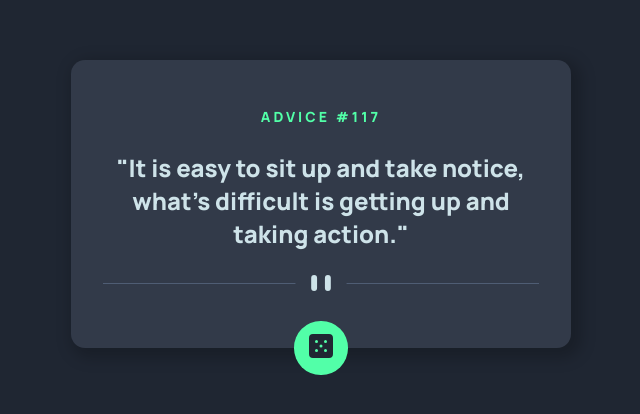
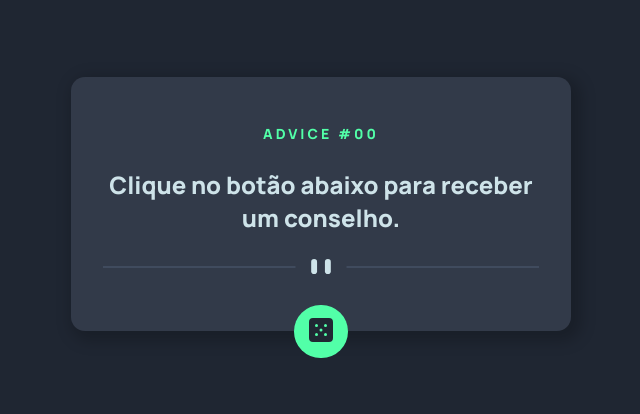
Before and after one commit to DiogoSilas/adviceGenerator, a plain HTML site: page index.html in a window 1280 px wide. Shown: the part 196-610 px from the top of the page, without its empty margins (319-959 px from the left). Drawn offline with Linux system fonts and the light colour scheme.

Commit message:
Modificação no texto inicial do cartão.

```diff
--- a/index.html
+++ b/index.html
@@ -20,8 +20,8 @@
 <body>
     <main class="main-container">
         <section class="card">
-            <h1 class="title">ADVICE #<span id="number-advice">117</span></h1>
-            <p id="advice-display" class="advice">"It is easy to sit up and take notice, what's difficult is getting up and taking action."</p>
+            <h1 class="title">ADVICE #<span id="number-advice">00</span></h1>
+            <p id="advice-display" class="advice">Clique no botão abaixo para receber um conselho.</p>
             <img class="img-divider" src="./src/images/pattern-divider-desktop.svg">
             <button id="btn-advice" class="btn-advice">
                 <img src="./src/images/icon-dice.svg" alt="Icon dice SVG">
```
